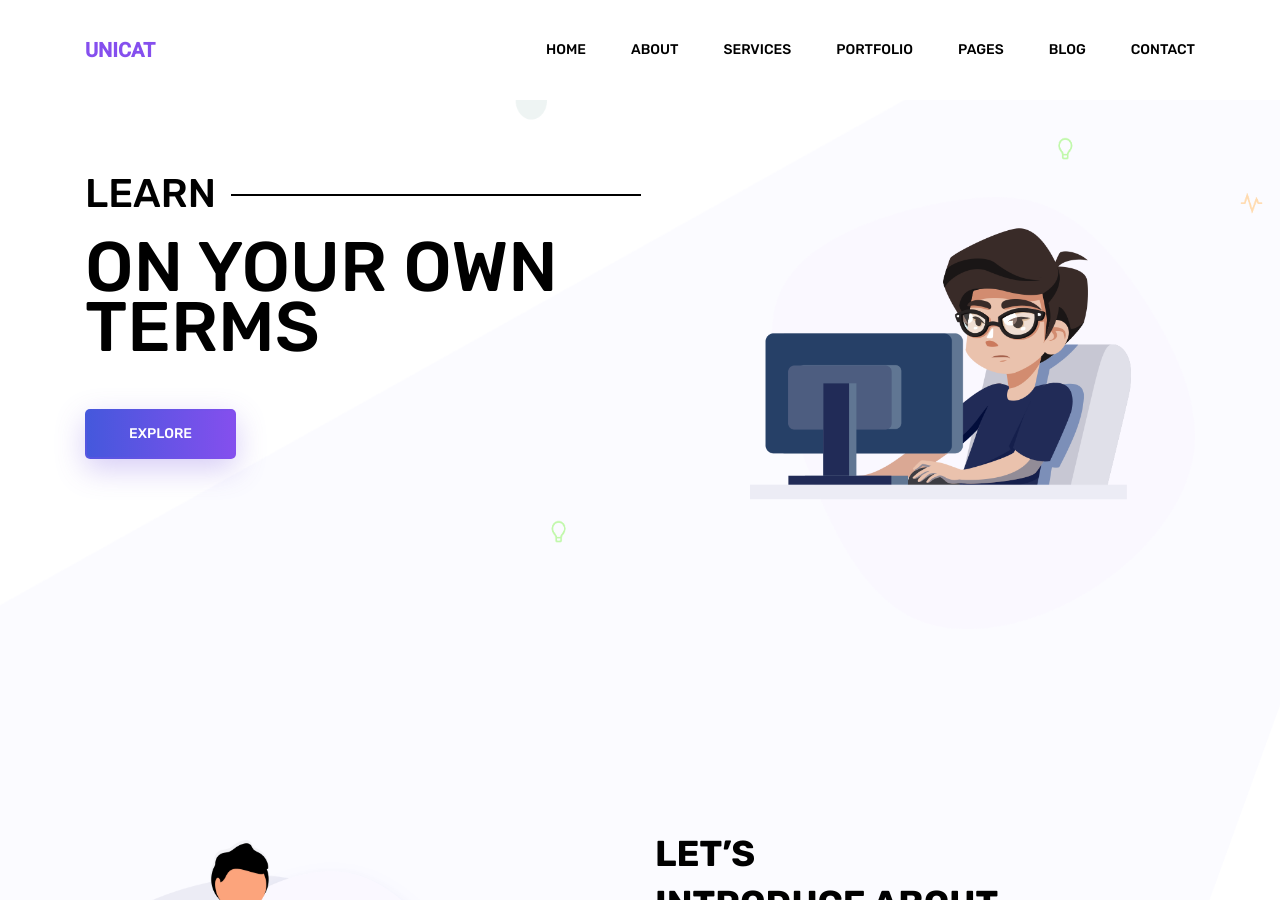
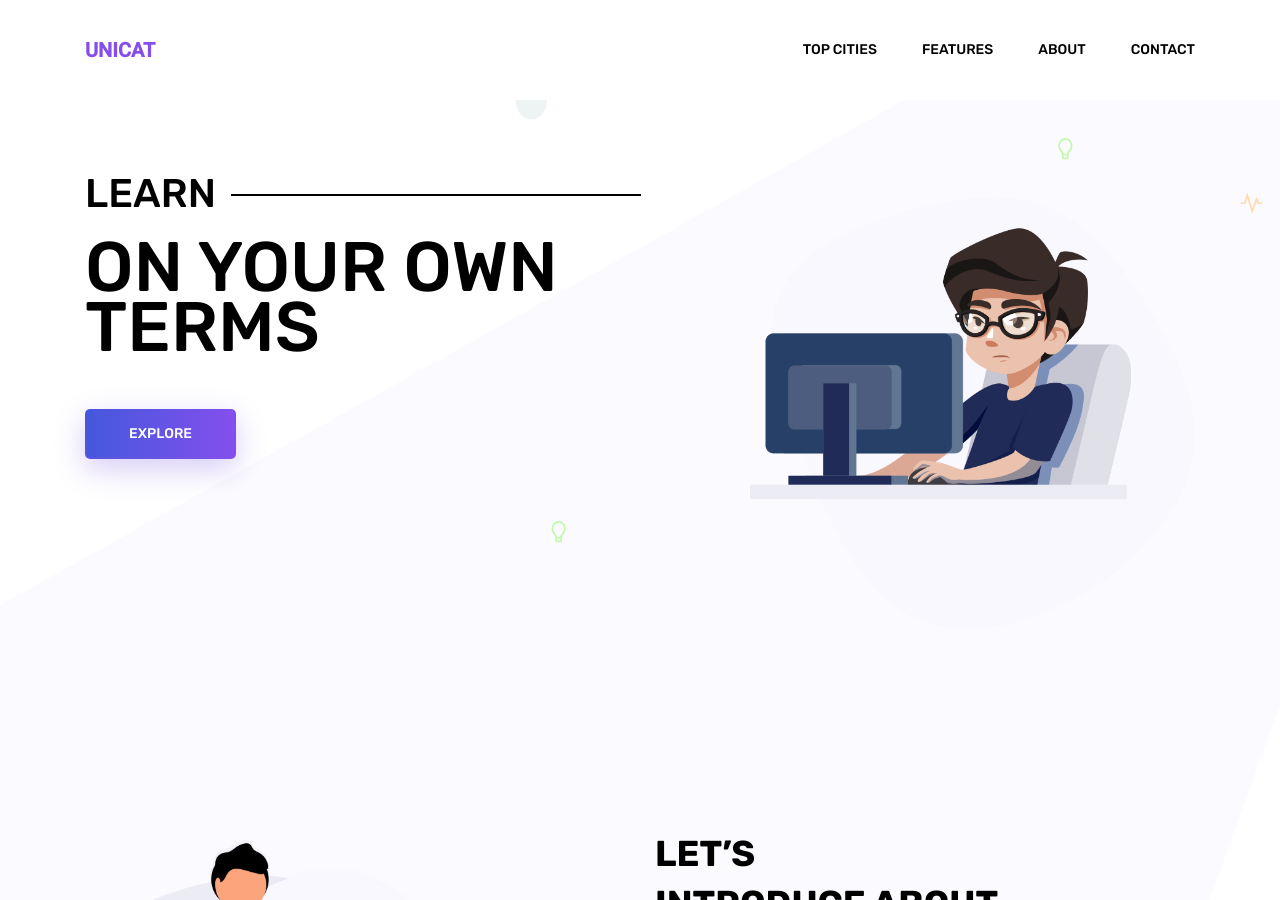
Before and after one commit to unicatin/unicatin.github.io, a Jekyll site: the page built from index.html, in a window 1280 px wide and 900 px high. Built offline with Jekyll 4.4.1, drawn with Linux system fonts in a browser that asks for light colours.

Commit message:
Update header.html

```diff
--- a/_includes/header.html
+++ b/_includes/header.html
@@ -13,27 +13,10 @@
 					<!-- Collect the nav links, forms, and other content for toggling -->
 					<div class="collapse navbar-collapse offset" id="navbarSupportedContent">
 						<ul class="nav navbar-nav menu_nav justify-content-end">
-							<li class="nav-item {% if page.url == 'https://unicatin.github.io/' %}active{% endif %}"><a class="nav-link" href="{{ site.url }}">Home</a></li>
-							<li class="nav-item {% if page.url == '/about.html' %}active{% endif %}"><a class="nav-link" href="{{ site.url }}/about">About</a></li>
-							<li class="nav-item {% if page.url == '/services.html' %}active{% endif %}"><a class="nav-link" href="{{ site.url }}/services">Services</a></li>
-							<li class="nav-item {% if page.url == '/portfolio.html' %}active{% endif %}"><a class="nav-link" href="{{ site.url }}/portfolio">Portfolio</a></li>
-							<li class="nav-item submenu dropdown">
-								<a href="#" class="nav-link dropdown-toggle" data-toggle="dropdown" role="button" aria-haspopup="true"
-								 aria-expanded="false">Pages</a>
-								<ul class="dropdown-menu">
-									<li class="nav-item"><a class="nav-link" href="{{ site.url }}/elements">Elements</a></li>
-									<li class="nav-item"><a class="nav-link" href="{{ site.url }}/portfolio-details">Portfolio Details</a></li>
-								</ul>
-							</li>
-							<li class="nav-item submenu dropdown">
-								<a href="#" class="nav-link dropdown-toggle" data-toggle="dropdown" role="button" aria-haspopup="true"
-								 aria-expanded="false">Blog</a>
-								<ul class="dropdown-menu">
-									<li class="nav-item"><a class="nav-link" href="{{ site.url }}/blog">Blog</a></li>
-									<li class="nav-item"><a class="nav-link" href="{{ site.url }}/single-blog">Blog Details</a></li>
-								</ul>
-							</li>
-							<li class="nav-item {% if page.url == '/contact.html' %}active{% endif %}"><a class="nav-link" href="{{ site.url }}/contact">Contact</a></li>
+							<li class="nav-item {% if page.url == 'cities.html' %}active{% endif %}"><a class="nav-link" href="{{ site.url }}">Top Cities</a></li>
+							<li class="nav-item {% if page.url == '#features' %}active{% endif %}"><a class="nav-link" href="{{ site.url }}#features">Features</a></li>
+							<li class="nav-item {% if page.url == '#about' %}active{% endif %}"><a class="nav-link" href="{{ site.url }}#about">About</a></li>
+							<li class="nav-item {% if page.url == '#contact' %}active{% endif %}"><a class="nav-link" href="{{ site.url }}#contact">Contact</a></li>
 						</ul>
 					</div>
 				</div>
```
